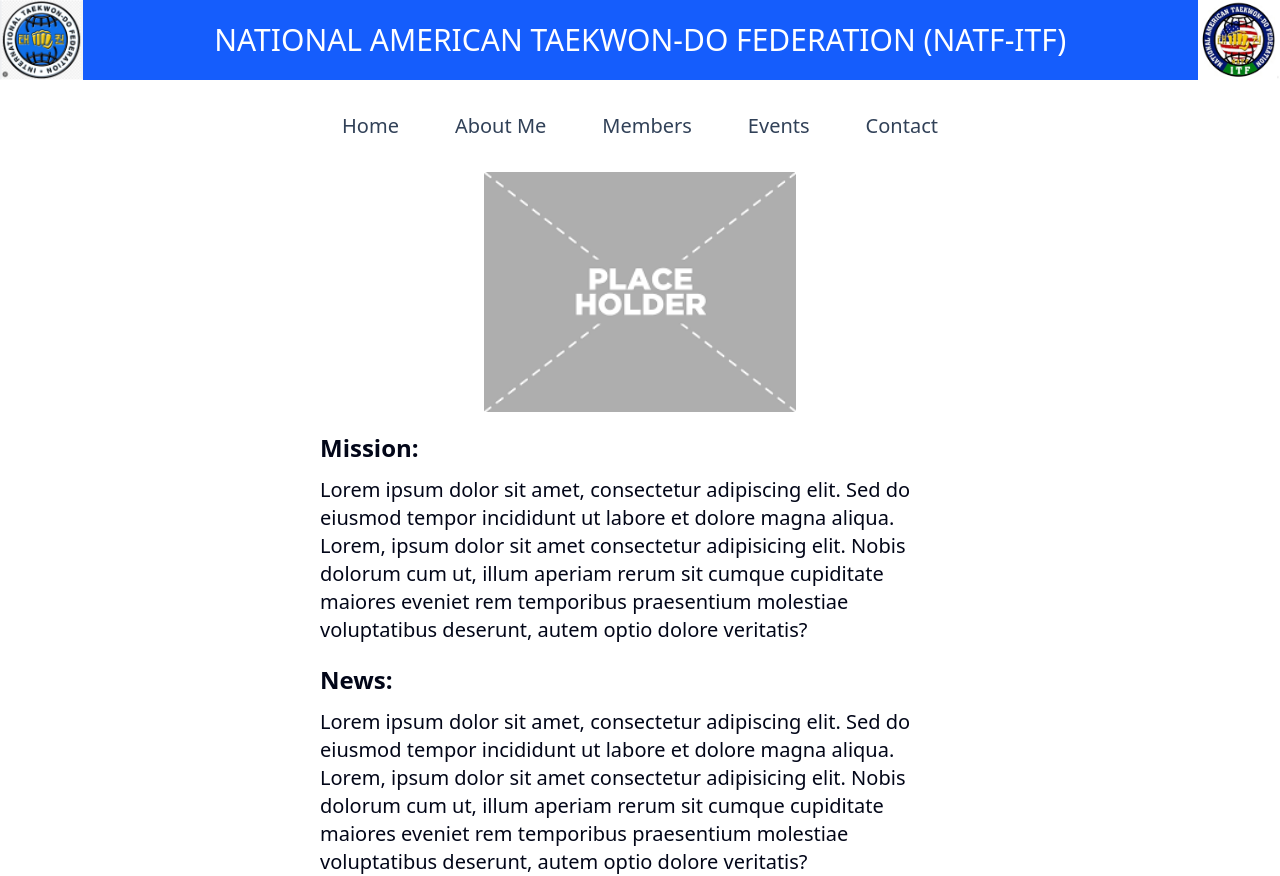
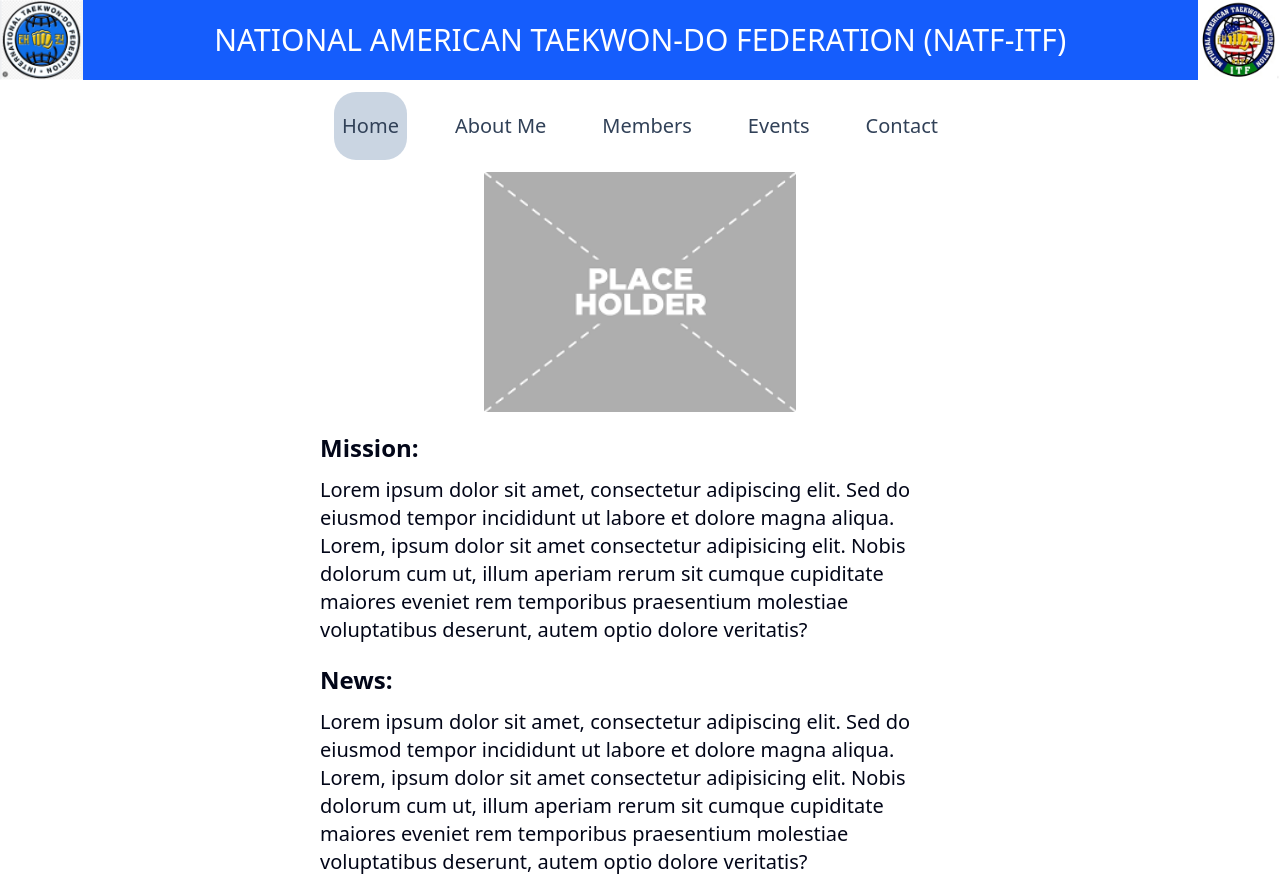
Before and after one commit to JoeArias1121/TaeKwonDo, a React (Vite) app: page / in a window 1280 px wide. Built offline with nearby package versions, Linux system fonts and the light colour scheme.

Commit message:
small tweaks to nav

```diff
--- a/src/components/NavBar.tsx
+++ b/src/components/NavBar.tsx
@@ -4,40 +4,41 @@
   NavigationMenuLink,
   NavigationMenuList,
 } from "@/components/ui/navigation-menu";
-import { Link } from "react-router-dom";
+import { useLocation, Link } from "react-router-dom";
 
 export default function NavBar() {
-  const textStyle = "text-xl text whitespace-nowrap -center py-5 hover: hover:bg-slate-100 hover:rounded-3xl active:rounded-3xl";
+  const textStyle = `text-xl text-center whitespace-nowrap py-5 hover:bg-slate-200 hover:rounded-3xl active:rounded-3xl transiton-all duration-200`;
+  const location = useLocation();
   return (
     <nav className="my-3">
       <NavigationMenu className="w-full">
         <NavigationMenuList className="flex w-full text-slate-700 gap-x-10">
           <NavigationMenuItem>
-            <NavigationMenuLink asChild className={`${textStyle}`}>
+            <NavigationMenuLink asChild className={`${textStyle}` + (location.pathname === "/" ? " bg-slate-300" : "")}>
               <Link to="/" >Home</Link>
             </NavigationMenuLink>
           </NavigationMenuItem>
 
           <NavigationMenuItem>
-            <NavigationMenuLink asChild className={`${textStyle}`}>
+            <NavigationMenuLink asChild className={`${textStyle}` + (location.pathname === "/aboutme" ? " bg-slate-300" : "")}>
               <Link to="/aboutme">About Me</Link>
             </NavigationMenuLink>
           </NavigationMenuItem>
 
           <NavigationMenuItem>
-            <NavigationMenuLink asChild className={`${textStyle}`}>
+            <NavigationMenuLink asChild className={`${textStyle}` + (location.pathname === "/members" ? " bg-slate-300" : "")}>
               <Link to="/members">Members</Link>
             </NavigationMenuLink>
           </NavigationMenuItem>
 
           <NavigationMenuItem>
-            <NavigationMenuLink asChild className={`${textStyle}`}>
+            <NavigationMenuLink asChild className={`${textStyle}` + (location.pathname === "/events" ? " bg-slate-300" : "")}>
               <Link to="/events">Events</Link>
             </NavigationMenuLink>
           </NavigationMenuItem>
 
           <NavigationMenuItem>
-            <NavigationMenuLink asChild className={`${textStyle}`}>
+            <NavigationMenuLink asChild className={`${textStyle}` + (location.pathname === "/contact" ? " bg-slate-300" : "")}>
               <Link to="/contact">Contact</Link>
             </NavigationMenuLink>
           </NavigationMenuItem>
--- a/src/components/ui/navigation-menu.tsx
+++ b/src/components/ui/navigation-menu.tsx
@@ -129,7 +129,7 @@
     <NavigationMenuPrimitive.Link
       data-slot="navigation-menu-link"
       className={cn(
-        "data-[active=true]:focus:bg-accent data-[active=true]:hover:bg-accent data-[active=true]:bg-accent/50 data-[active=true]:text-accent-foreground hover:bg-accent hover:text-accent-foreground focus:bg-accent focus:text-accent-foreground focus-visible:ring-ring/50 [&_svg:not([class*='text-'])]:text-muted-foreground flex flex-col gap-1 rounded-3xl p-2 text-sm transition-all outline-none focus-visible:ring-[3px] focus-visible:outline-1 [&_svg:not([class*='size-'])]:size-4",
+        "data-[active=true]:hover:bg-accent data-[active=true]:bg-accent/50 data-[active=true]:text-accent-foreground hover:bg-accent hover:text-accent-foreground [&_svg:not([class*='text-'])]:text-muted-foreground flex flex-col gap-1 rounded-3xl p-2 text-sm transition-all outline-none focus-visible:ring-[3px] focus-visible:outline-1 [&_svg:not([class*='size-'])]:size-4",
         className
       )}
       {...props}
```
